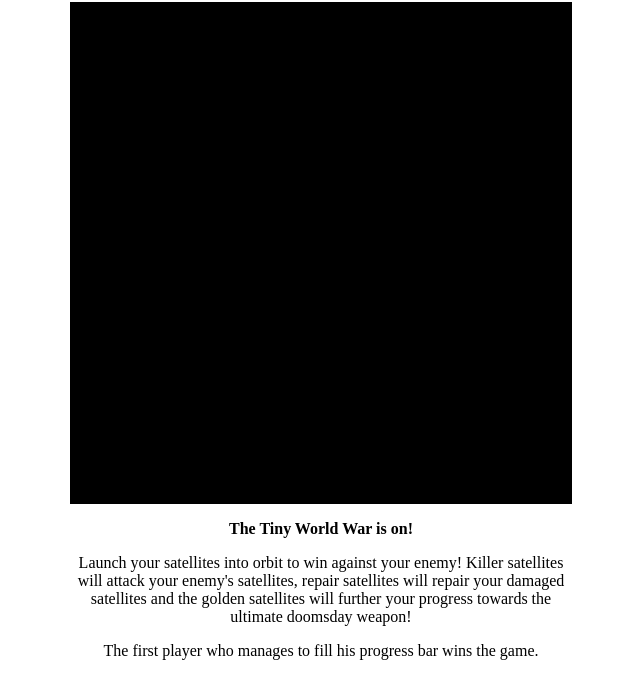
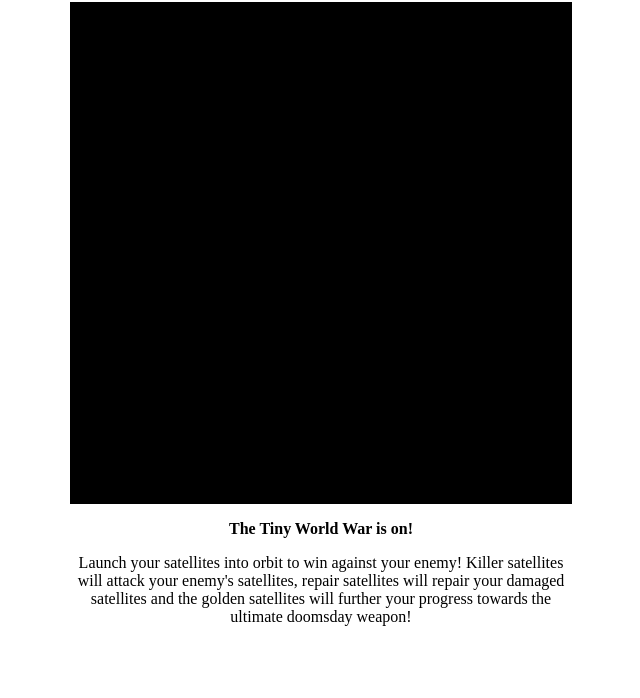
Before and after one commit to hannobraun/tiny-world-war, a plain HTML site: page index.html in a window 1280 px wide. Shown: the part 78-776 px from the top of the page, without its empty margins (319-959 px from the left). Drawn offline with Linux system fonts and the light colour scheme; a script that the page names is missing.

Commit message:
Prevented accidentally scrolling down.

```diff
--- a/index.html
+++ b/index.html
@@ -19,8 +19,6 @@
 				satellites will repair your damaged satellites and the golden
 				satellites will	further your progress towards the ultimate
 				doomsday weapon!</p>
-			<p>The first player who manages to fill his progress bar wins the
-				game.</p>
 		</div>
 	</body>
 </html>
```
Also changed, not shown: 4 other files.
